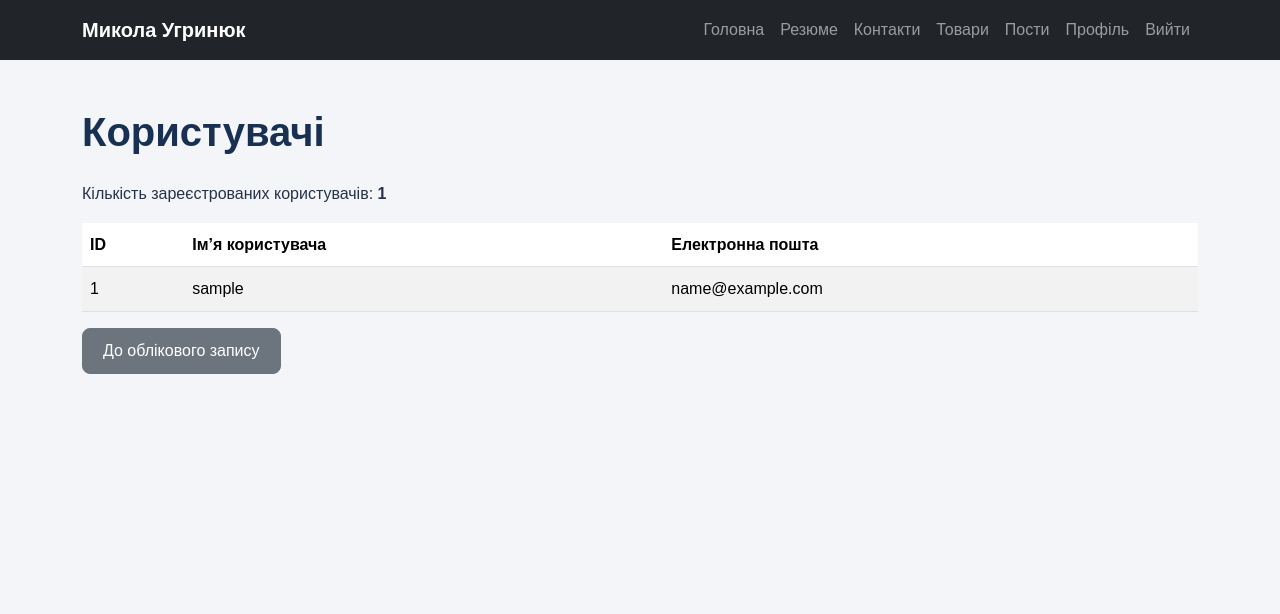
After one commit to MykolaUhry/flask-app-lab, a Flask app: page /users/all in a window 1280 px wide. The commit adds this page. Shown: the top 614 px of the page. Run offline with Flask 3, Linux system fonts and the light colour scheme; the visitor is signed in with stand-in values (Sample User, id 1); tables that the repository leaves empty hold one stand-in row (values such as "Sample post").

Commit message:
feat: add users list and registration count

```diff
--- a/app/users/templates/users/account.html
+++ b/app/users/templates/users/account.html
@@ -13,4 +13,8 @@
         </p>
     </div>
 </div>
+
+<a href="{{ url_for('users.users_list') }}" class="btn btn-primary mt-3">
+    Усі користувачі
+</a>
 {% endblock %}
--- /dev/null
+++ b/app/users/templates/users/users.html
@@ -0,0 +1,34 @@
+{% extends "base.html" %}
+
+{% block content %}
+<p>Кількість зареєстрованих користувачів: <strong>{{ users|length }}</strong></p>
+
+{% if users %}
+<div class="table-responsive">
+    <table class="table table-striped">
+        <thead>
+            <tr>
+                <th>ID</th>
+                <th>Ім’я користувача</th>
+                <th>Електронна пошта</th>
+            </tr>
+        </thead>
+        <tbody>
+            {% for user in users %}
+            <tr>
+                <td>{{ user.id }}</td>
+                <td>{{ user.username }}</td>
+                <td>{{ user.email }}</td>
+            </tr>
+            {% endfor %}
+        </tbody>
+    </table>
+</div>
+{% else %}
+<p class="text-body-secondary">Ще немає зареєстрованих користувачів.</p>
+{% endif %}
+
+<a href="{{ url_for('users.account') }}" class="btn btn-secondary">
+    До облікового запису
+</a>
+{% endblock %}
--- a/app/users/views.py
+++ b/app/users/views.py
@@ -225,3 +225,19 @@ def account():
         "users/account.html",
         title="Обліковий запис",
     )
+
+@users_bp.route("/all")
+def users_list():
+    if "username" not in session:
+        flash("Спочатку увійдіть у свій обліковий запис.", "warning")
+        return redirect(url_for("users.login"))
+
+    users = db.session.scalars(
+        db.select(User).order_by(User.id)
+    ).all()
+
+    return render_template(
+        "users/users.html",
+        title="Користувачі",
+        users=users,
+    )
```
